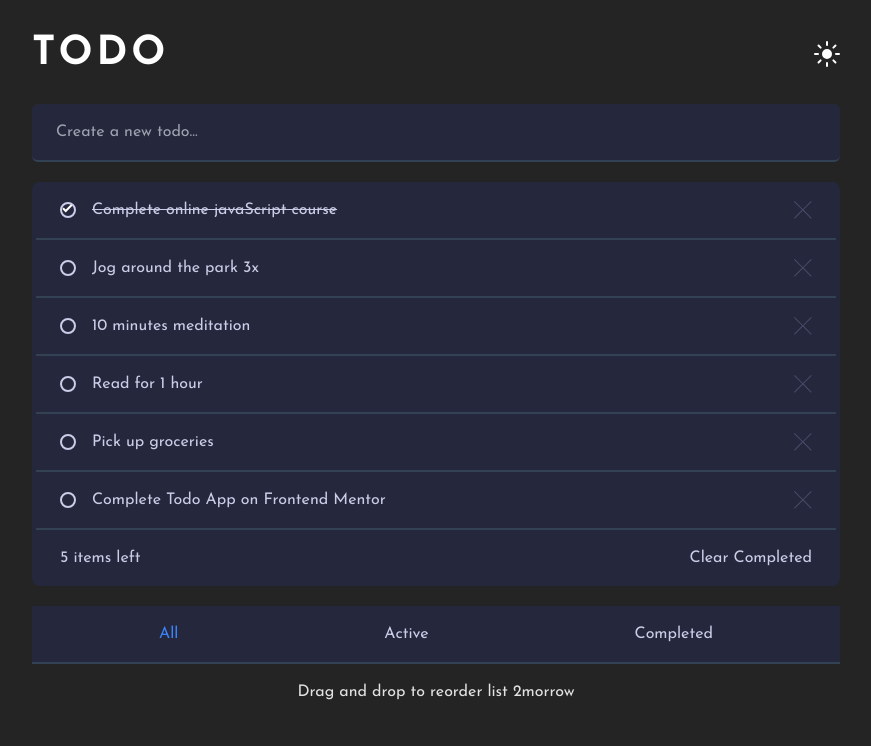
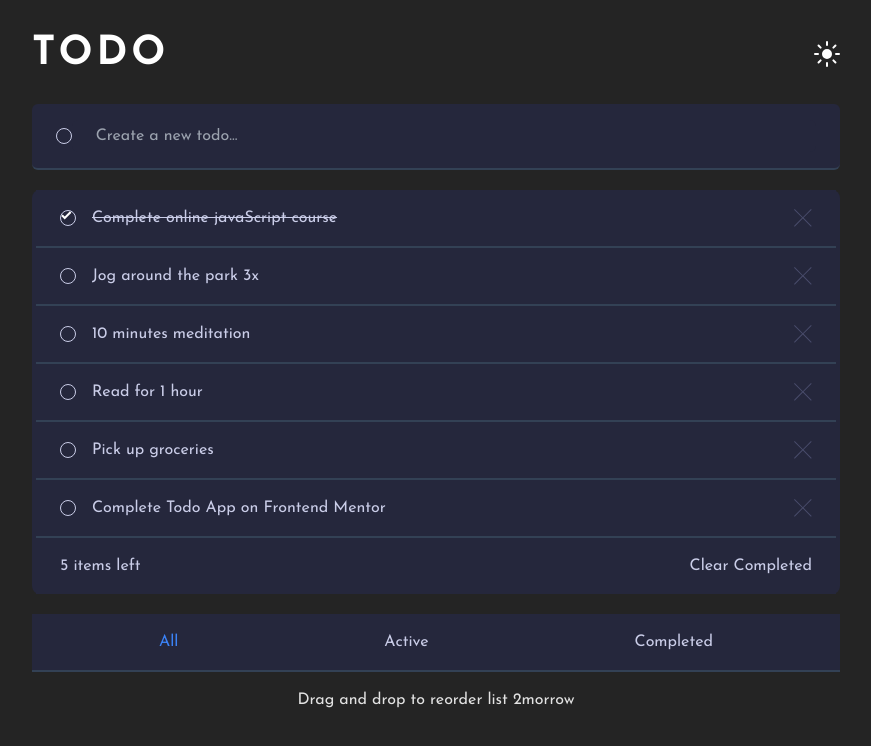
Before and after one commit to ahmad-cod/todoapp, a React (Vite) app: page / in a window 1280 px wide. Shown: the top 746 px of the page, without its empty margins (204-1075 px from the left). Built offline with nearby package versions, Linux system fonts and the light colour scheme.

Commit message:
Enable theme toggler

```diff
--- a/src/App.jsx
+++ b/src/App.jsx
@@ -4,7 +4,7 @@ import TodoForm from './components/TodoForm'
 import Header from './components/Header'
 
 function App() {
-  const [isDark, setIsDark] = useState(true)
+  const [theme, setTheme] = useState('dark')
   const [completedTodos, setCompletedTodos] = useState([])
   const [activeTodos, setActiveTodos] = useState([])
   const [allTodos, setAllTodos] = useState([
@@ -15,10 +15,15 @@ function App() {
     { id: 5, title: 'Pick up groceries', completed: false },
     { id: 6, title: 'Complete Todo App on Frontend Mentor', completed: false },
   ])
+
+  const toggleTheme = () => {
+    setTheme(theme => theme === 'dark' ? 'light' : 'dark')
+  }
+
   return (
     <section className=''>
       <div className="md:max-w-[840px] sm:mx-auto relative pt-5 px-4">
-        <Header isDark={isDark} />
+        <Header theme={theme} toggleTheme={toggleTheme} />
         <TodoForm setTodos={setAllTodos} />
         <TodoItems allTodos={allTodos} setAllTodos={setAllTodos} />
         <p className='text-center w-full mt-4'>Drag and drop to reorder list 2morrow</p>
--- a/src/components/Header.jsx
+++ b/src/components/Header.jsx
@@ -1,12 +1,12 @@
 import sunIcon from '../assets/images/icon-sun.svg'
 import moonIcon from '../assets/images/icon-moon.svg'
 
-const Header = ({ isDark }) => {
+const Header = ({ theme, toggleTheme }) => {
   return (
     <header className='flex items-center justify-between text-white text-[2.5rem] mt-1 mb-5'>
       <h1 className='tracking-widest uppercase font-bold'>Todo</h1>
-      <div className="theme">
-        <img src={isDark ? sunIcon : moonIcon} alt="" />
+      <div className="theme" onClick={toggleTheme}>
+        <img src={ (theme === 'dark') ? sunIcon : moonIcon } alt="" />
       </div>
     </header>
   )
--- a/src/components/TodoForm.jsx
+++ b/src/components/TodoForm.jsx
@@ -17,13 +17,15 @@ const TodoForm = ({ setTodos }) => {
   }
   }
   return (
-    <form onSubmit={handleAddTodo}>
+    <form onSubmit={handleAddTodo} className="todo_container w-full mb-5 rounded-md">
+        <span className='w-4 h-4 rounded-full border-lgrayishBlue border-[1px] '>
+        </span>
         <input
          type="text"
          value={newTodo}
          placeholder="Create a new todo..."
          onChange={({ target }) => setNewTodo(target.value)}
-         className="todo_container w-full mb-5 rounded-md"
+         className="todo_container w-full rounded-md border-none outline-none py-1"
         />
     </form>
   )
--- a/src/components/TodoItem.jsx
+++ b/src/components/TodoItem.jsx
@@ -27,7 +27,7 @@ const TodoItem = ({ todo, setAllTodos }) => {
         className="flex gap-x-4 relative items-center"
         onClick={() => handleToggleTodo(todo.id)}
       >
-        <span className='w-4 h-4 rounded-full border-lgrayishBlue border-2 '>
+        <span className='w-4 h-4 rounded-full border-lgrayishBlue border-[1px] '>
         {
           todo.completed && (<img src={checkIcon} alt='checkmark icon' />)
         }
```
